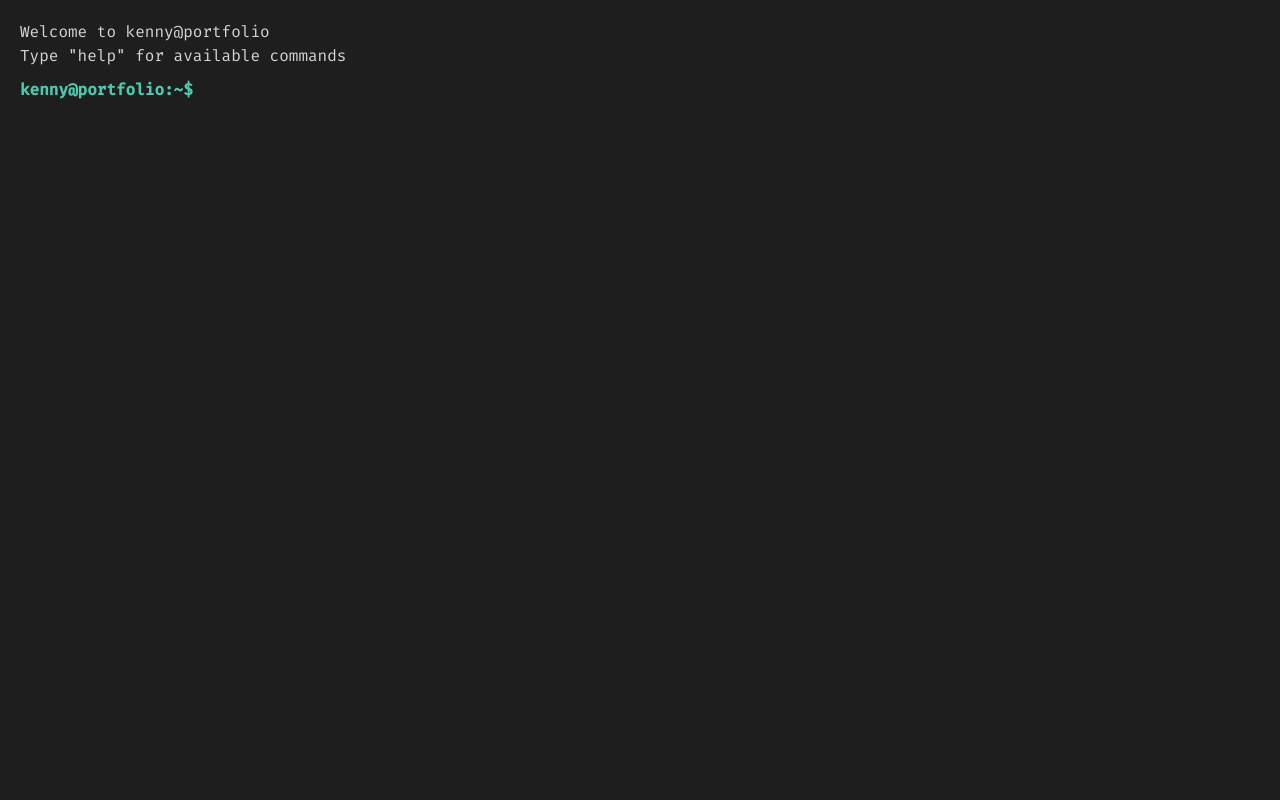
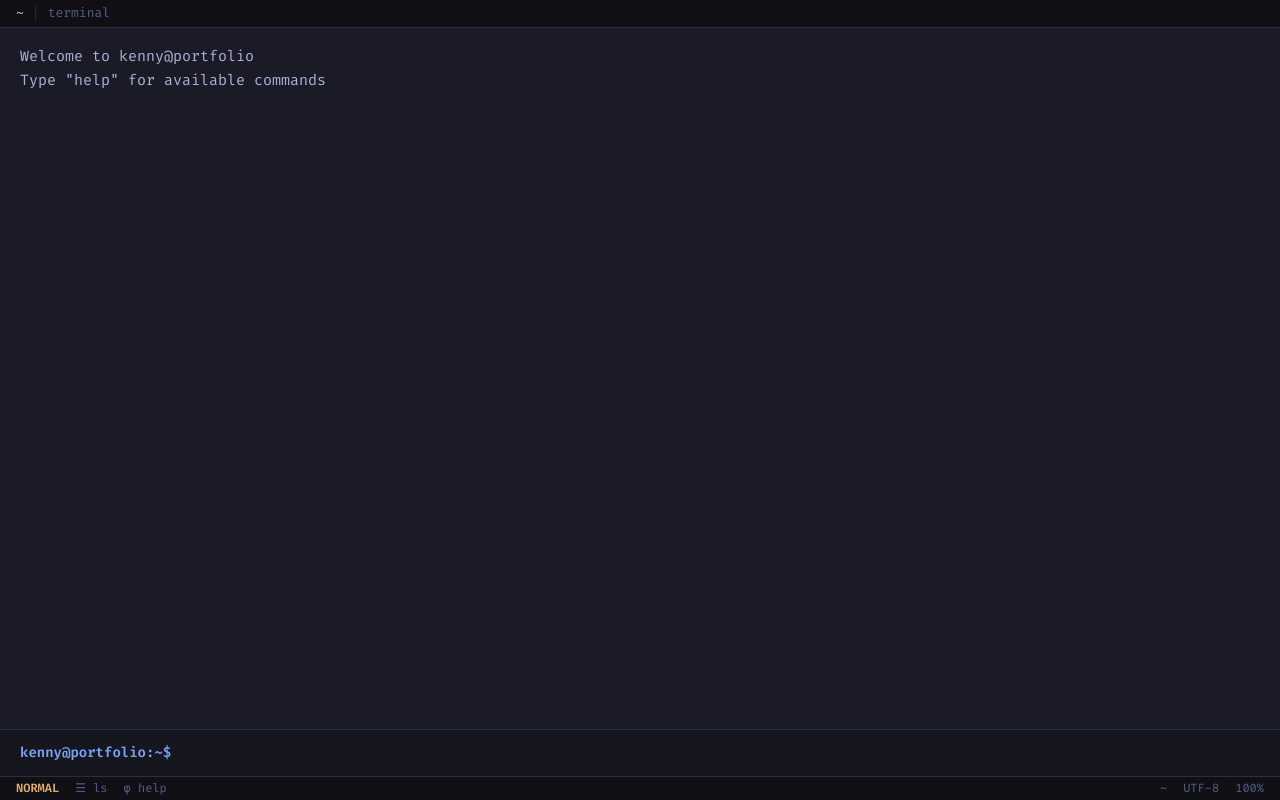
Before and after one commit to kmayhue/portfolio, a plain HTML site: page index.html in a window 1280 px wide. Drawn offline with Linux system fonts and the light colour scheme.

Commit message:
improvements to terminal

```diff
--- a/css/style.css
+++ b/css/style.css
@@ -1,17 +1,22 @@
 :root {
-    --bg: #1e1e1e;
-    --fg: #d4d4d4;
-    --prompt: #4ec9b0;
-    --error: #f14c4c;
-    --directory: #4ec9b0;
-    --file: #d4d4d4;
-    --executable: #ce9178;
-    --link: #3794ff;
-    --warning: #cca700;
-    --string: #ce9178;
-    --keyword: #c586c0;
-    --number: #b5cea8;
-    --comment: #6a9955;
+    --bg: #1a1b26;
+    --bg-alt: #16161e;
+    --bg-dark: #0f0f14;
+    --fg: #a9b1d6;
+    --fg-light: #c0caf5;
+    --fg-muted: #565f89;
+    --prompt: #7aa2f7;
+    --error: #f7768e;
+    --warning: #e0af68;
+    --success: #9ece6a;
+    --directory: #7dcfff;
+    --link: #7aa2f7;
+    --string: #9ece6a;
+    --keyword: #bb9af7;
+    --function: #7aa2f7;
+    --number: #ff9e64;
+    --comment: #565f89;
+    --border: #292e42;
     --font: 'Fira Code', 'Consolas', 'Monaco', monospace;
 }
 
@@ -30,24 +35,30 @@ body {
     font-family: var(--font);
     background: var(--bg);
     color: var(--fg);
-    font-size: 16px;
-    line-height: 1.5;
+    font-size: 15px;
+    line-height: 1.6;
 }
 
 .terminal {
     height: 100%;
-    padding: 20px;
+    display: flex;
+    flex-direction: column;
+}
+
+.terminal-body {
+    flex: 1;
     overflow-y: auto;
+    padding: 16px 20px;
 }
 
 .output {
     white-space: pre-wrap;
-    padding-bottom: 10px;
+    padding-bottom: 8px;
 }
 
 .output .command {
-    color: var(--fg);
-    font-weight: bold;
+    color: var(--fg-light);
+    font-weight: 500;
 }
 
 .output .result {
@@ -56,33 +67,34 @@ body {
 
 .output .error {
     color: var(--error);
-    font-weight: bold;
+    font-weight: 500;
 }
 
 .output .directory {
     color: var(--directory);
-    font-weight: bold;
+    font-weight: 600;
 }
 
 .output .file {
-    color: var(--file);
-}
-
-.output .link {
-    color: var(--link);
-    text-decoration: underline;
+    color: var(--fg-light);
 }
 
 .output .url-file {
     color: var(--link);
+    font-weight: 500;
 }
 
 .output .prompt-text {
     color: var(--prompt);
+    font-weight: 600;
 }
 
 .output .warning {
     color: var(--warning);
+}
+
+.output .success {
+    color: var(--success);
 }
 
 .output .string {
@@ -92,37 +104,98 @@ body {
 .input-line {
     display: flex;
     align-items: center;
+    padding: 12px 20px;
+    background: var(--bg-alt);
+    border-top: 1px solid var(--border);
 }
 
 .prompt {
     color: var(--prompt);
-    margin-right: 8px;
+    margin-right: 10px;
     white-space: nowrap;
-    font-weight: bold;
+    font-weight: 600;
+    font-size: 14px;
 }
 
 #commandInput {
     background: transparent;
     border: none;
-    color: var(--fg);
+    color: var(--fg-light);
     font-family: var(--font);
-    font-size: 16px;
+    font-size: 15px;
     flex: 1;
     outline: none;
-    caret-color: var(--fg);
+    caret-color: var(--prompt);
     min-width: 0;
 }
 
+.status-bar {
+    height: 24px;
+    background: var(--bg-dark);
+    border-top: 1px solid var(--border);
+    display: flex;
+    align-items: center;
+    justify-content: space-between;
+    padding: 0 16px;
+    font-size: 12px;
+    color: var(--fg-muted);
+}
+
+.status-left, .status-right {
+    display: flex;
+    align-items: center;
+    gap: 16px;
+}
+
+.status-item {
+    display: flex;
+    align-items: center;
+    gap: 4px;
+}
+
+.status-item.mode {
+    color: var(--warning);
+    font-weight: 600;
+}
+
+.status-item.git {
+    color: var(--fg-muted);
+}
+
+.status-item.git span {
+    color: var(--success);
+}
+
+.winbar {
+    height: 28px;
+    background: var(--bg-dark);
+    border-bottom: 1px solid var(--border);
+    display: flex;
+    align-items: center;
+    padding: 0 16px;
+    font-size: 13px;
+    color: var(--fg-muted);
+}
+
+.winbar-path {
+    color: var(--fg-light);
+}
+
+.winbar-separator {
+    margin: 0 8px;
+    color: var(--border);
+}
+
 @media (max-width: 600px) {
-    .terminal {
+    .terminal-body {
         padding: 12px;
     }
 
-    .prompt {
-        font-size: 14px;
+    .input-line {
+        padding: 10px 12px;
     }
 
-    #commandInput {
-        font-size: 16px;
+    .winbar, .status-bar {
+        display: none;
     }
 }
--- a/index.html
+++ b/index.html
@@ -7,14 +7,33 @@
     <link rel="stylesheet" href="css/style.css">
     <link rel="preconnect" href="https://fonts.googleapis.com">
     <link rel="preconnect" href="https://fonts.gstatic.com" crossorigin>
-    <link href="https://fonts.googleapis.com/css2?family=Fira+Code:wght@400;500&display=swap" rel="stylesheet">
+    <link href="https://fonts.googleapis.com/css2?family=Fira+Code:wght@400;500;600&display=swap" rel="stylesheet">
 </head>
 <body>
     <div class="terminal" id="terminal">
-        <div class="output" id="output"></div>
+        <div class="winbar">
+            <span class="winbar-path" id="winbarPath">~</span>
+            <span class="winbar-separator">│</span>
+            <span>terminal</span>
+        </div>
+        <div class="terminal-body">
+            <div class="output" id="output"></div>
+        </div>
         <div class="input-line">
             <span class="prompt" id="prompt">kenny@portfolio:~$</span>
             <input type="text" id="commandInput" autocomplete="off" spellcheck="false" autofocus>
+        </div>
+        <div class="status-bar">
+            <div class="status-left">
+                <span class="status-item mode" id="statusMode">NORMAL</span>
+                <span class="status-item">☰ ls</span>
+                <span class="status-item">φ help</span>
+            </div>
+            <div class="status-right">
+                <span class="status-item" id="statusDir">~</span>
+                <span class="status-item">UTF-8</span>
+                <span class="status-item">100%</span>
+            </div>
         </div>
     </div>
     <script src="js/core/filesystem.js"></script>
--- a/js/main.js
+++ b/js/main.js
@@ -16,6 +16,22 @@ function getPrompt() {
 
 function updatePrompt() {
     promptEl.textContent = getPrompt();
+}
+
+function updateStatusBar() {
+    const winbarPath = document.getElementById('winbarPath');
+    const statusDir = document.getElementById('statusDir');
+    const statusMode = document.getElementById('statusMode');
+
+    const dir = state.currentDir === '~' ? '~' : state.currentDir.replace(/^~\//, '~/');
+    if (winbarPath) winbarPath.textContent = dir;
+    if (statusDir) statusDir.textContent = dir;
+
+    if (state.chatState) {
+        if (statusMode) statusMode.textContent = 'INSERT';
+    } else {
+        if (statusMode) statusMode.textContent = 'NORMAL';
+    }
 }
 
 function scrollToBottom() {
@@ -87,6 +103,7 @@ function handleCommand(cmd) {
     }
 
     updatePrompt();
+    updateStatusBar();
 }
 
 function startChat() {
```
